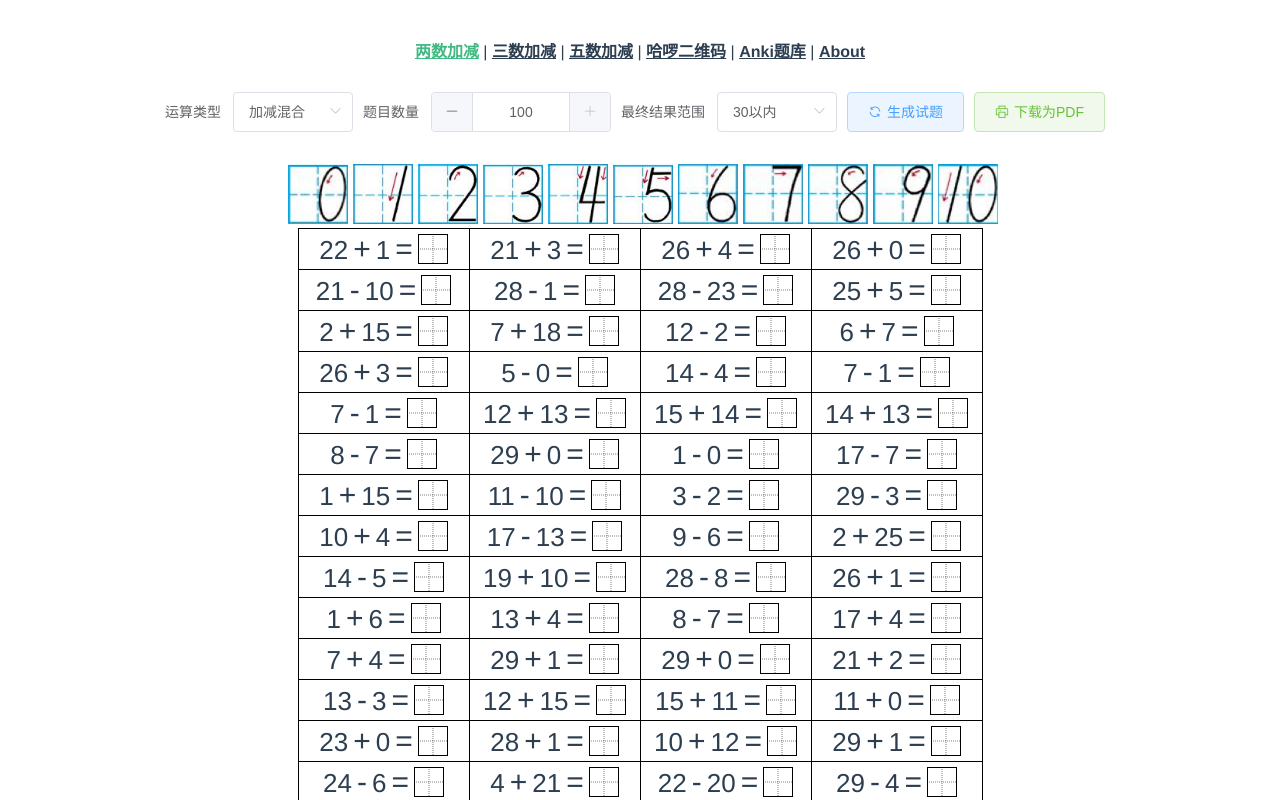
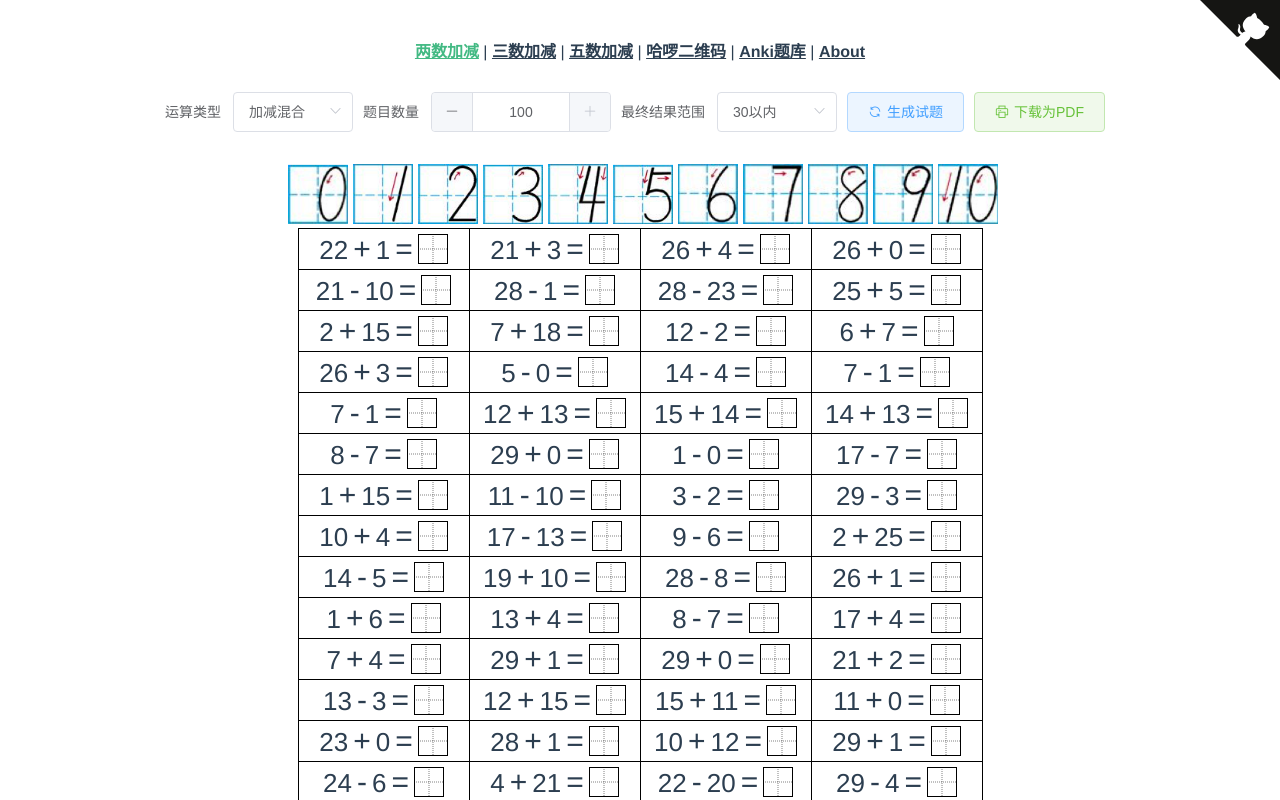
Before and after one commit to git9527/children-helper, a Vue app: page / in a window 1280 px wide. Shown: the top 800 px of the page. Built offline with nearby package versions, Linux system fonts and the light colour scheme; what vue-uweb would draw is missing.

Commit message:
add fork me on Github

```diff
--- a/src/App.vue
+++ b/src/App.vue
@@ -9,6 +9,14 @@
       <router-link to="/about">About</router-link>
     </div>
     <router-view/>
+    <a href="https://github.com/git9527/children-helper" class="github-corner" target="_blank" aria-label="View source on GitHub">
+      <svg width="80" height="80" viewBox="0 0 250 250" style="fill:#151513; color:#fff; position: absolute; top: 0; border: 0; right: 0;" aria-hidden="true">
+        <path d="M0,0 L115,115 L130,115 L142,142 L250,250 L250,0 Z"></path><path d="M128.3,109.0 C113.8,99.7 119.0,89.6 119.0,89.6 C122.0,82.7 120.5,78.6 120.5,78.6 C119.2,72.0 123.4,76.3 123.4,76.3 C127.3,80.9 125.5,87.3 125.5,87.3 C122.9,97.6 130.6,101.9 134.4,103.2" fill="currentColor" style="transform-origin: 130px 106px;" class="octo-arm">
+      </path>
+        <path d="M115.0,115.0 C114.9,115.1 118.7,116.5 119.8,115.4 L133.7,101.6 C136.9,99.2 139.9,98.4 142.2,98.6 C133.8,88.0 127.5,74.4 143.8,58.0 C148.5,53.4 154.0,51.2 159.7,51.0 C160.3,49.4 163.2,43.6 171.4,40.1 C171.4,40.1 176.1,42.5 178.8,56.2 C183.1,58.6 187.2,61.8 190.9,65.4 C194.5,69.0 197.7,73.2 200.1,77.6 C213.8,80.2 216.3,84.9 216.3,84.9 C212.7,93.1 206.9,96.0 205.4,96.6 C205.1,102.4 203.0,107.8 198.3,112.5 C181.9,128.9 168.3,122.5 157.7,114.1 C157.9,116.9 156.7,120.9 152.7,124.9 L141.0,136.5 C139.8,137.7 141.6,141.9 141.8,141.8 Z" fill="currentColor" class="octo-body">
+        </path>
+      </svg>
+    </a>
   </div>
 </template>
 
@@ -33,4 +41,20 @@
 #nav a.router-link-exact-active {
   color: #42b983;
 }
+.github-corner:hover .octo-arm {
+  animation:octocat-wave 560ms ease-in-out
+}
+@keyframes octocat-wave {
+  0%,100%{transform:rotate(0)}
+  20%,60%{transform:rotate(-25deg)}
+  40%,80%{transform:rotate(10deg)}
+}
+@media (max-width:500px) {
+  .github-corner:hover .octo-arm {
+    animation:none
+  }
+  .github-corner .octo-arm {
+    animation:octocat-wave 560ms ease-in-out
+  }
+}
 </style>
```
